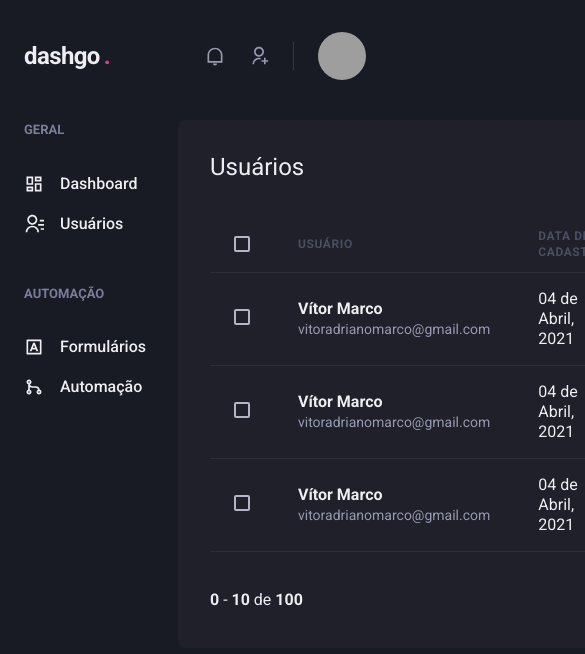
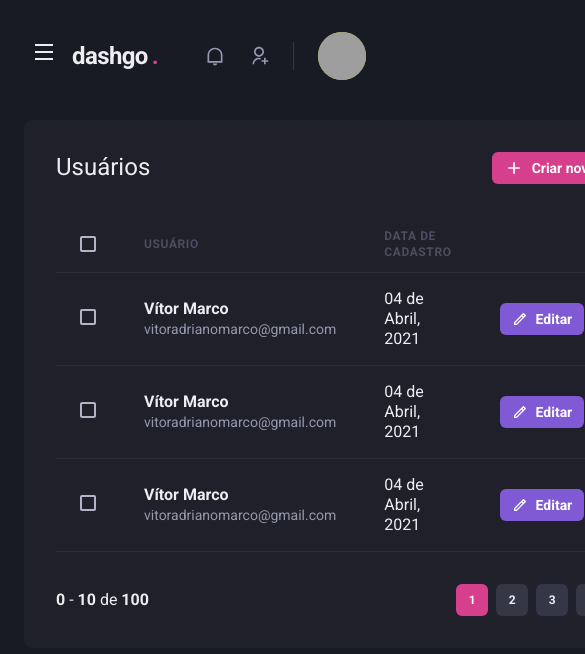
Before and after one commit to vitormarco/dashgo, a Next.js app: page /users in a window 390 px wide. Shown: the top 654 px of the page, 585 px wide, since content can reach past the window. Built offline with nearby package versions, Linux system fonts and the light colour scheme; grey boxes are pictures that could not be loaded.

Commit message:
Create responsive sidebar and downgrade react and chakra

```diff
--- a/src/components/Header/index.tsx
+++ b/src/components/Header/index.tsx
@@ -1,4 +1,6 @@
-import { Flex, useBreakpointValue } from '@chakra-ui/react';
+import { Flex, Icon, IconButton, useBreakpointValue } from '@chakra-ui/react';
+import { RiMenuLine } from 'react-icons/ri';
+import { useSidebarDrawer } from '../../contexts/SidebarDrawerContext';
 
 import { Logo } from './Logo';
 import { NotificationsNav } from './NotificationsNav';
@@ -11,6 +13,8 @@
     lg: true,
   });
 
+  const { onOpen } = useSidebarDrawer();
+
   return (
     <Flex
       as="header"
@@ -22,6 +26,17 @@
       px={6}
       align="center"
     >
+      {!isWideVersion && (
+        <IconButton
+          aria-label="Open navigation"
+          icon={<Icon as={RiMenuLine} />}
+          fontSize={24}
+          variant="unstyled"
+          onClick={onOpen}
+          mr={2}
+        ></IconButton>
+      )}
+
       <Logo />
 
       {isWideVersion && <SearchBox />}
--- /dev/null
+++ b/src/components/Sidebar/SidebarNav/index.tsx
@@ -0,0 +1,24 @@
+import { Stack } from '@chakra-ui/react';
+import {
+  RiGitMergeLine,
+  RiContactsLine,
+  RiDashboardLine,
+  RiInputMethodLine,
+} from 'react-icons/ri';
+import { NavLink } from '../NavLink';
+import { NavSection } from '../NavSection';
+
+export function SidebarNav() {
+  return (
+    <Stack spacing={12} align="flex-start">
+      <NavSection title="GERAL">
+        <NavLink icon={RiDashboardLine}>Dashboard</NavLink>
+        <NavLink icon={RiContactsLine}>Usuários</NavLink>
+      </NavSection>
+      <NavSection title="AUTOMAÇÃO">
+        <NavLink icon={RiInputMethodLine}>Formulários</NavLink>
+        <NavLink icon={RiGitMergeLine}>Automação</NavLink>
+      </NavSection>
+    </Stack>
+  );
+}
--- a/src/components/Sidebar/index.tsx
+++ b/src/components/Sidebar/index.tsx
@@ -1,26 +1,43 @@
-import { Box, Stack } from '@chakra-ui/react';
 import {
-  RiContactsLine,
-  RiDashboardLine,
-  RiGitMergeLine,
-  RiInputMethodLine,
-} from 'react-icons/ri';
-import { NavLink } from './NavLink';
-import { NavSection } from './NavSection';
+  Box,
+  Drawer,
+  DrawerBody,
+  DrawerCloseButton,
+  DrawerContent,
+  DrawerHeader,
+  DrawerOverlay,
+  useBreakpointValue,
+} from '@chakra-ui/react';
+import { useSidebarDrawer } from '../../contexts/SidebarDrawerContext';
+import { SidebarNav } from './SidebarNav';
 
 export const Sidebar = () => {
+  const { isOpen, onClose } = useSidebarDrawer();
+
+  const isDrawerSidebar = useBreakpointValue({
+    base: true,
+    lg: false,
+  });
+
+  if (isDrawerSidebar) {
+    return (
+      <Drawer isOpen={!!isOpen} placement="left" onClose={onClose}>
+        <DrawerOverlay>
+          <DrawerContent bg="gray.800" p={4}>
+            <DrawerCloseButton mt={6} />
+            <DrawerHeader>Navegação</DrawerHeader>
+            <DrawerBody>
+              <SidebarNav />
+            </DrawerBody>
+          </DrawerContent>
+        </DrawerOverlay>
+      </Drawer>
+    );
+  }
+
   return (
     <Box as="aside" w={64} mr={8}>
-      <Stack spacing={12} align="flex-start">
-        <NavSection title="GERAL">
-          <NavLink icon={RiDashboardLine}>Dashboard</NavLink>
-          <NavLink icon={RiContactsLine}>Usuários</NavLink>
-        </NavSection>
-        <NavSection title="AUTOMAÇÃO">
-          <NavLink icon={RiInputMethodLine}>Formulários</NavLink>
-          <NavLink icon={RiGitMergeLine}>Automação</NavLink>
-        </NavSection>
-      </Stack>
+      <SidebarNav />
     </Box>
   );
 };
--- /dev/null
+++ b/src/contexts/SidebarDrawerContext.tsx
@@ -0,0 +1,30 @@
+import { useDisclosure, UseDisclosureProps } from '@chakra-ui/react';
+import { useRouter } from 'next/router';
+import { createContext, ReactNode, useContext, useEffect } from 'react';
+
+interface SidebarDrawerProviderProps {
+  children: ReactNode;
+}
+
+type SidebarDrawerContextData = UseDisclosureProps;
+
+const SidebarDrawerContext = createContext({} as SidebarDrawerContextData);
+
+export const SidebarDrawerProvider = ({
+  children,
+}: SidebarDrawerProviderProps) => {
+  const disclosure = useDisclosure();
+  const router = useRouter();
+
+  useEffect(() => {
+    disclosure.onClose();
+  }, [router.asPath]);
+
+  return (
+    <SidebarDrawerContext.Provider value={disclosure}>
+      {children}
+    </SidebarDrawerContext.Provider>
+  );
+};
+
+export const useSidebarDrawer = () => useContext(SidebarDrawerContext);
--- a/src/pages/_app.tsx
+++ b/src/pages/_app.tsx
@@ -1,11 +1,14 @@
 import type { AppProps } from 'next/app';
 import { ChakraProvider } from '@chakra-ui/react';
 import { theme } from '../styles/theme';
+import { SidebarDrawerProvider } from '../contexts/SidebarDrawerContext';
 
 function MyApp({ Component, pageProps }: AppProps) {
   return (
     <ChakraProvider theme={theme}>
-      <Component {...pageProps} />
+      <SidebarDrawerProvider>
+        <Component {...pageProps} />
+      </SidebarDrawerProvider>
     </ChakraProvider>
   );
 }
```
Also changed, not shown: package.json (+4 -4 lines), 1 other file (tests, documents, lock files or other folders).
